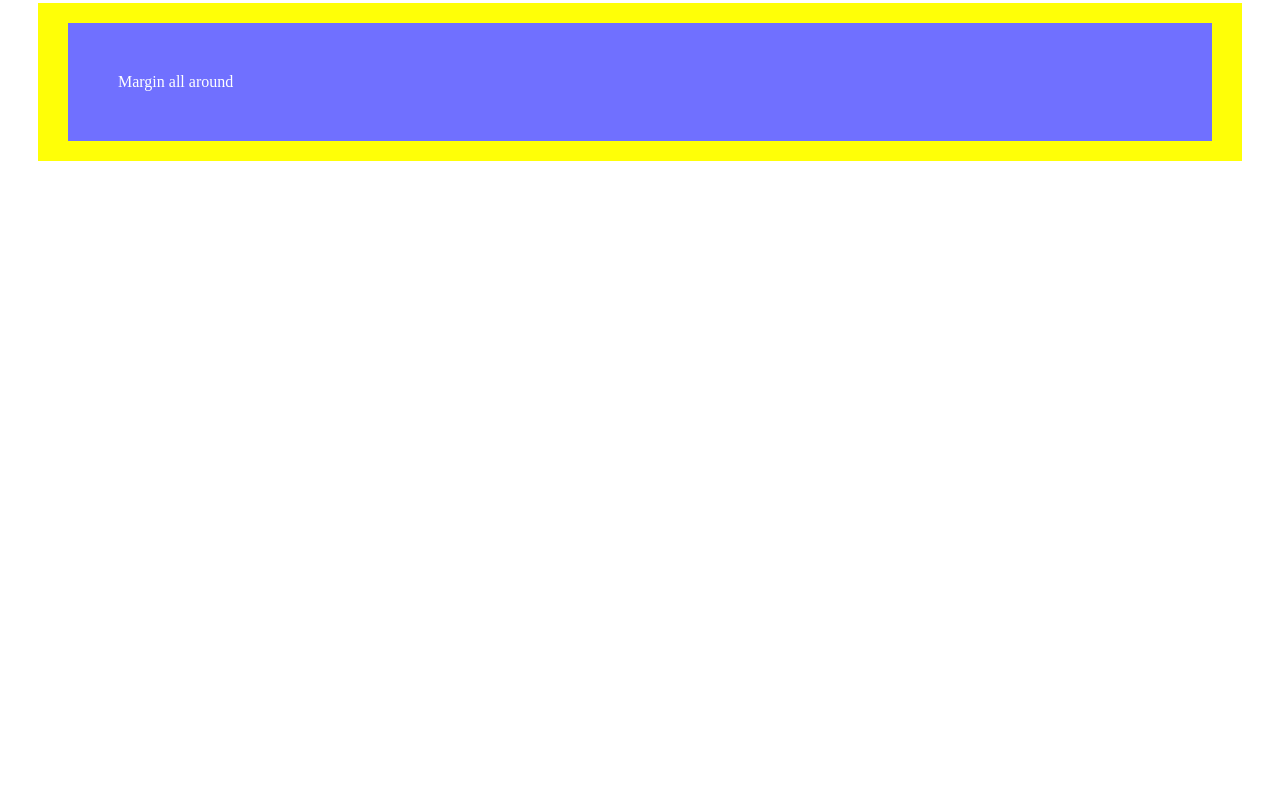
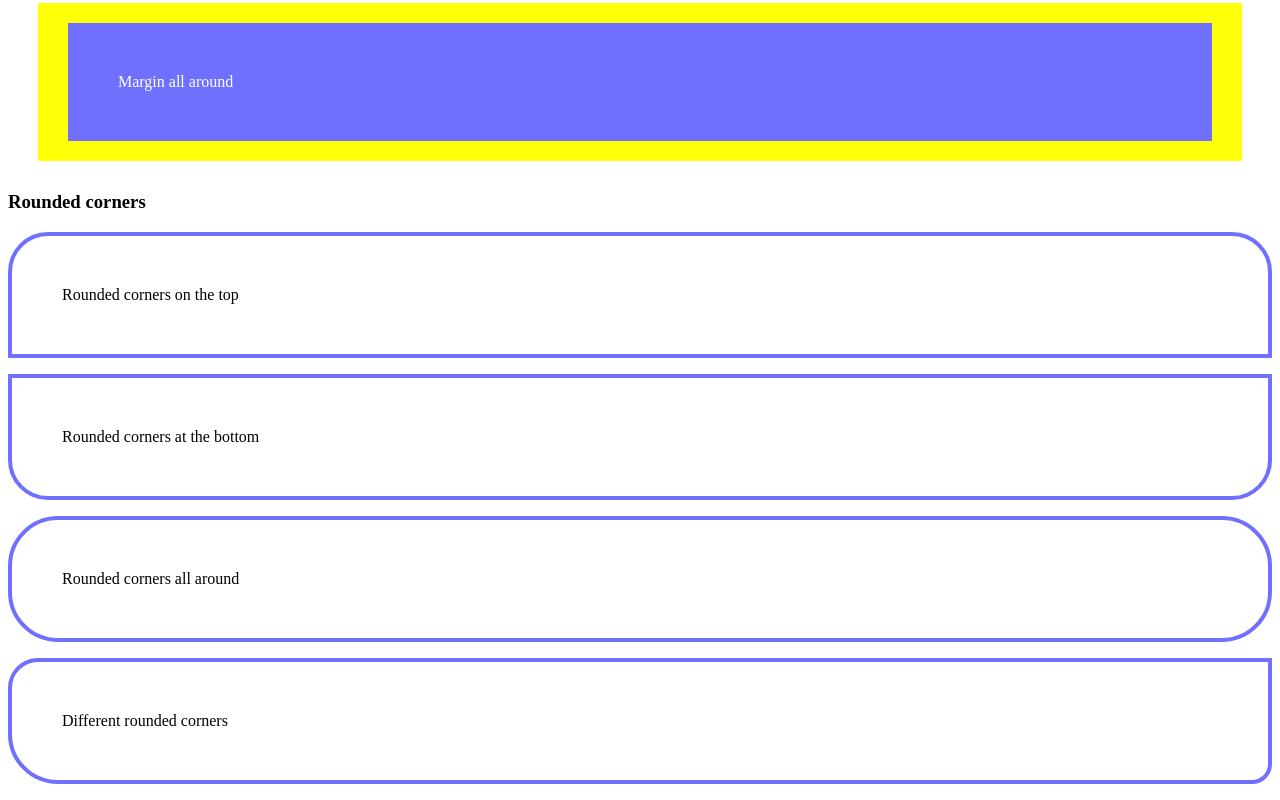
Before and after one commit to VivianDongChen/kanbas-react-web-app-cs5610-fa24, a React (Create React App) app: page /#/labs/Lab2 in a window 1280 px wide. Shown: the part 1958-2758 px from the top of the page. Before the commit the page ends 2149 px from the top, so only its background shows below. Built offline with nearby package versions, Linux system fonts and the light colour scheme.

Commit message:
3.1.11 style corners

```diff
--- a/src/Labs/Lab2/index.css
+++ b/src/Labs/Lab2/index.css
@@ -70,11 +70,25 @@ p#wd-id-selector-2 {
 }
 .wd-margin-bottom {
   margin-bottom: 50px;
-  }
-  .wd-margin-right-left {
+}
+.wd-margin-right-left {
   margin-left: 50px;
   margin-right: 50px;
-  }
-  .wd-margin-all-around {
+}
+.wd-margin-all-around {
   margin: 30px;
-  }
+}
+.wd-rounded-corners-top {
+  border-top-left-radius: 40px;
+  border-top-right-radius: 40px;
+}
+.wd-rounded-corners-bottom {
+  border-bottom-left-radius: 40px;
+  border-bottom-right-radius: 40px;
+}
+.wd-rounded-corners-all-around {
+  border-radius: 50px;
+}
+.wd-rounded-corners-inline {
+  border-radius: 30px 0px 20px 50px;
+}
--- a/src/Labs/Lab2/index.tsx
+++ b/src/Labs/Lab2/index.tsx
@@ -138,6 +138,36 @@ export default function Lab2() {
           Margin all around
         </div>
       </div>
+      <div id="wd-css-borders">
+        <h3>Rounded corners</h3>
+        <p
+          className="wd-rounded-corners-top wd-border-thin
+          wd-border-blue wd-border-solid wd-padding-fat"
+        >
+          Rounded corners on the top
+        </p>
+        <p
+          className="wd-rounded-corners-bottom
+          wd-border-thin wd-border-blue wd-border-solid
+          wd-padding-fat"
+        >
+          Rounded corners at the bottom
+        </p>
+        <p
+          className="wd-rounded-corners-all-around
+          wd-border-thin wd-border-blue wd-border-solid
+          wd-padding-fat"
+        >
+          Rounded corners all around
+        </p>
+        <p
+          className="wd-rounded-corners-inline
+          wd-border-thin wd-border-blue wd-border-solid
+          wd-padding-fat"
+        >
+          Different rounded corners
+        </p>
+      </div>
     </div>
   );
 }
```
